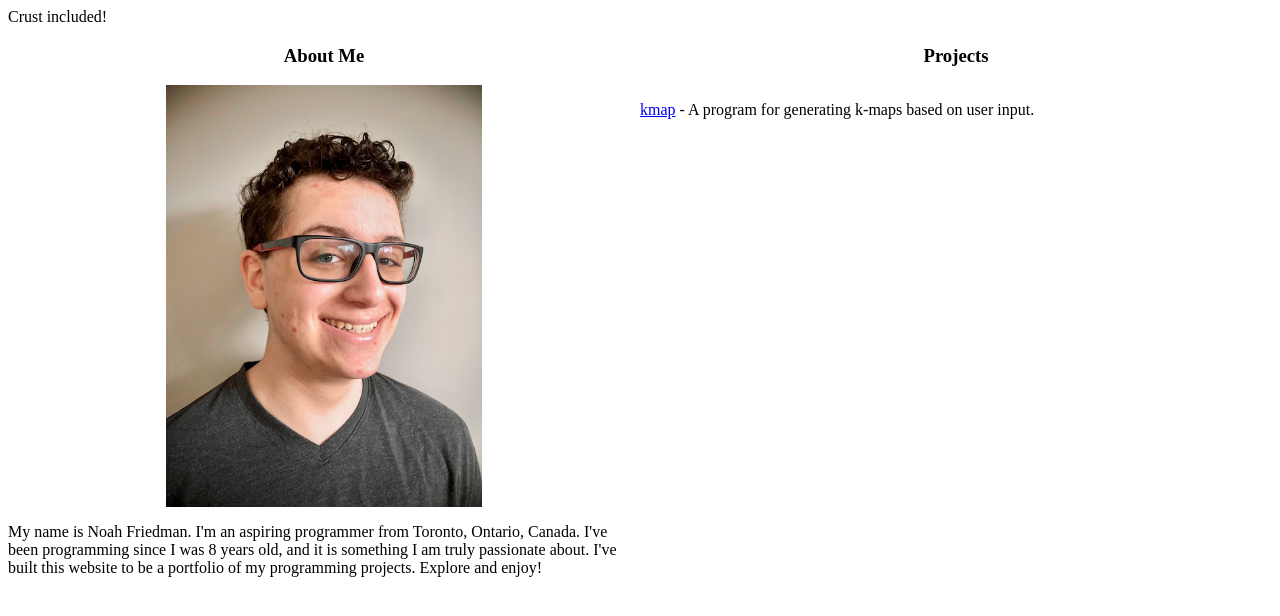
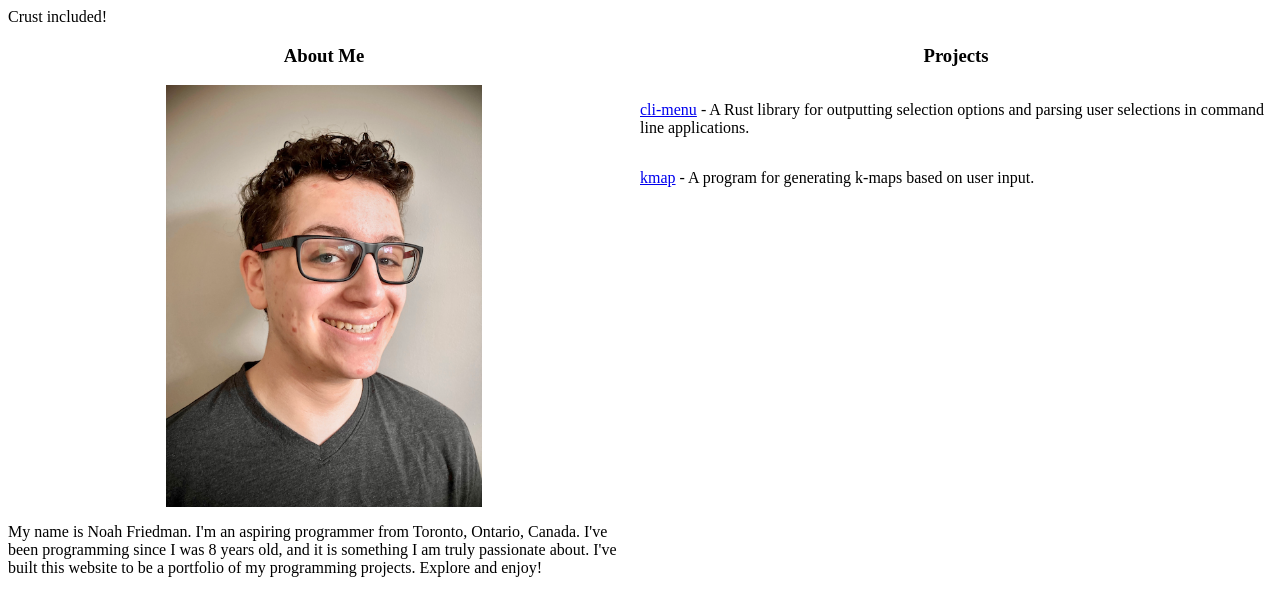
Before and after one commit to speelynet-archive/home, a plain HTML site: page src/index.html in a window 1280 px wide. Drawn offline with Linux system fonts and the light colour scheme.

Commit message:
Add cli-menu project to index.html

```diff
--- a/src/index.html
+++ b/src/index.html
@@ -19,6 +19,7 @@
 				</div>
 				<div style="display: flex; flex-flow: column; flex: 1 0 300px;">
 					<h3 style="align-self: center">Projects</h3>
+					<p><a href="https://github.com/noah-friedman/cli-menu">cli-menu</a> - A Rust library for outputting selection options and parsing user selections in command line applications.</p>
 					<p><a href="https://github.com/noah-friedman/kmap">kmap</a> - A program for generating k-maps based on user input.</p>
 				</div>
 			</div>
```
